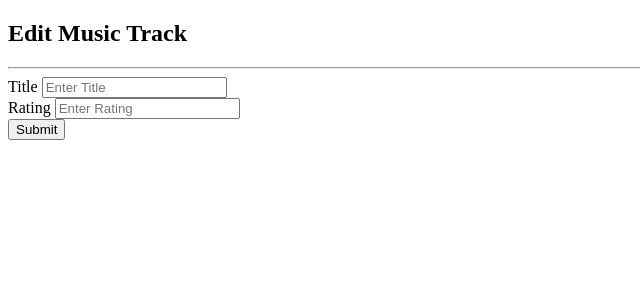
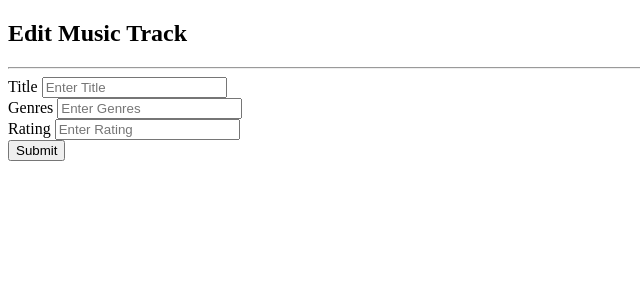
Before and after one commit to priyankgoyal786/music, a Django app: template templates/edit_music_track.html in a window 1280 px wide. Shown: the top 300 px of the page, without its empty margins (0-640 px from the left). Run offline with Django 3.2, Linux system fonts and the light colour scheme; the template is opened without the code that fills it, so the values that code supplies are empty; parts of the project's set-up code (start-up, migrations or seed data) failed here and were passed over.

Commit message:
Add changes in edit

```diff
--- a/musicapp/views.py
+++ b/musicapp/views.py
@@ -20,9 +20,8 @@ class Add_Music_Details(View):
         title = request.POST['title']
         genre = request.POST['genre']
         rating = request.POST['rating']
-        print genre ,'genres'
 
-        Music(title=title,genre=genre,rating=rating).save()
+        Music(title=title,genres_id=genre,rating=rating).save()
         return HttpResponseRedirect(reverse('music_show'))
 
 
@@ -37,7 +36,7 @@ class EditMusicTrackDetails(View):
         genres = request.POST['genres']
         rating = request.POST['rating']
 
-        Music.objects.filter(id=id).update(title=title,genres=genres,rating=rating)
+        Music.objects.filter(id=id).update(title=title,genres_id=genres,rating=rating)
 
 
         return HttpResponseRedirect(reverse('music_show'))
--- a/templates/edit_music_track.html
+++ b/templates/edit_music_track.html
@@ -21,24 +21,24 @@
                                     Title <span class="symbol required"></span>
                                 </label>
                                 <input type="text" placeholder="Enter Title" class="form-control"
-                                       id="title" name="title" value="{{ getdata.title }}">
+                                       id="title" name="title" value="{{ music.title }}">
                             </div>
+                            <div class="form-group">
+                                <label class="control-label">
+                                    Genres <span class="symbol required"></span>
+                                </label>
+                                <input type="text" placeholder="Enter Genres " class="form-control"
+                                       id="genres" name="genres" value="{{ music.genres.genre }}">
 
+                            </div>
                             <div class="form-group">
                                 <label class="control-label">
                                     Rating <span class="symbol required"></span>
                                 </label>
                                 <input type="text" placeholder="Enter Rating " class="form-control"
-                                       id="rating" name="rating" value="{{ getdata.rating }}">
+                                       id="rating" name="rating" value="{{ music.rating }}">
                             </div>
-                            <div class="form-group">
-                                <label class="control-label">
-{#                                    Genres <span class="symbol required"></span>#}
-                                </label>
-                                <input type="hidden" placeholder="Enter Genres " class="form-control"
-                                       id="genres" name="genres" value="{{ getdata }}">
 
-                            </div>
 {#                            {% endfor %}#}
 
 
```
Also changed, not shown: templates/show_music_track.html (+1 -19 lines), 2 other files.
